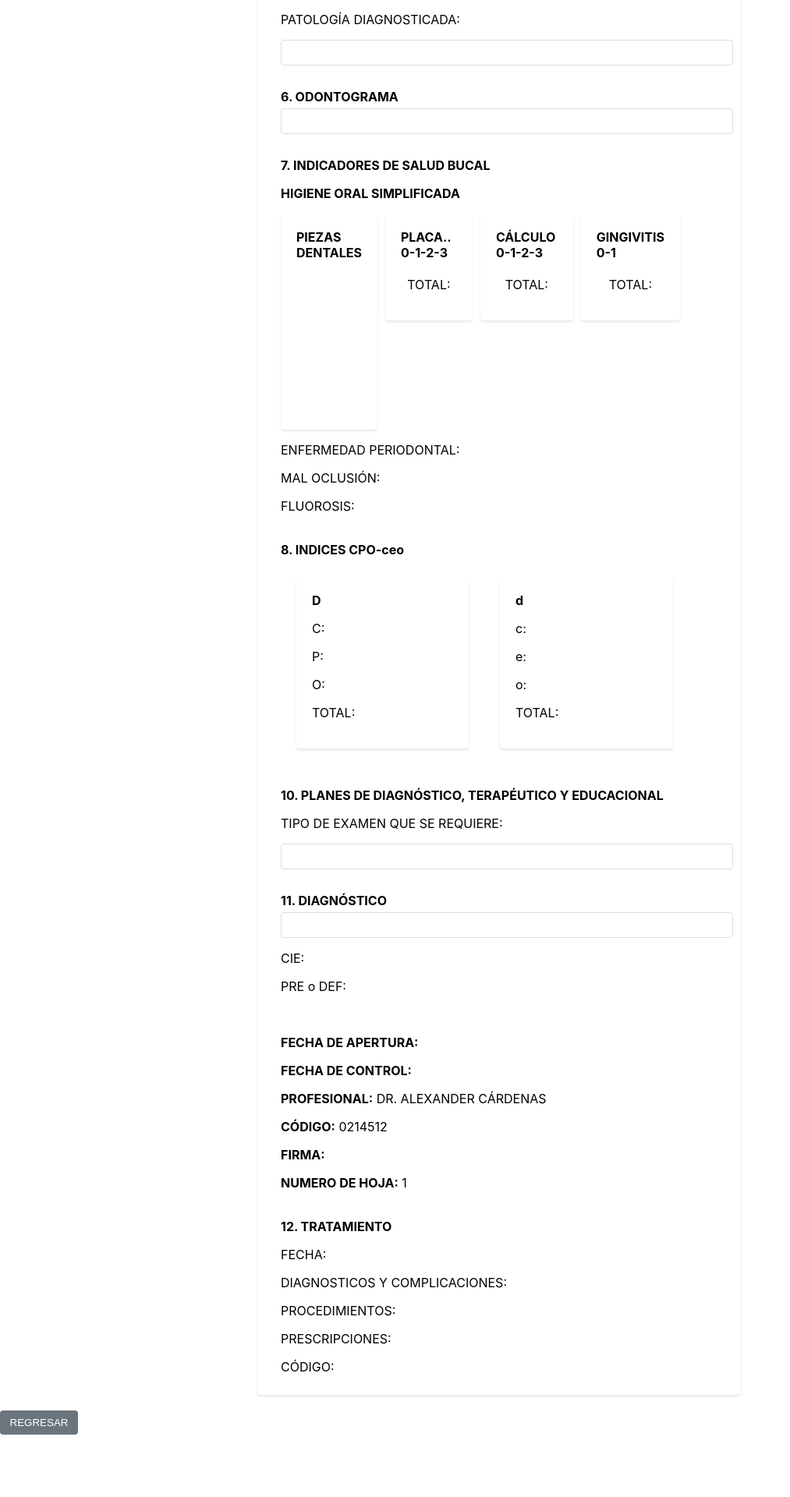
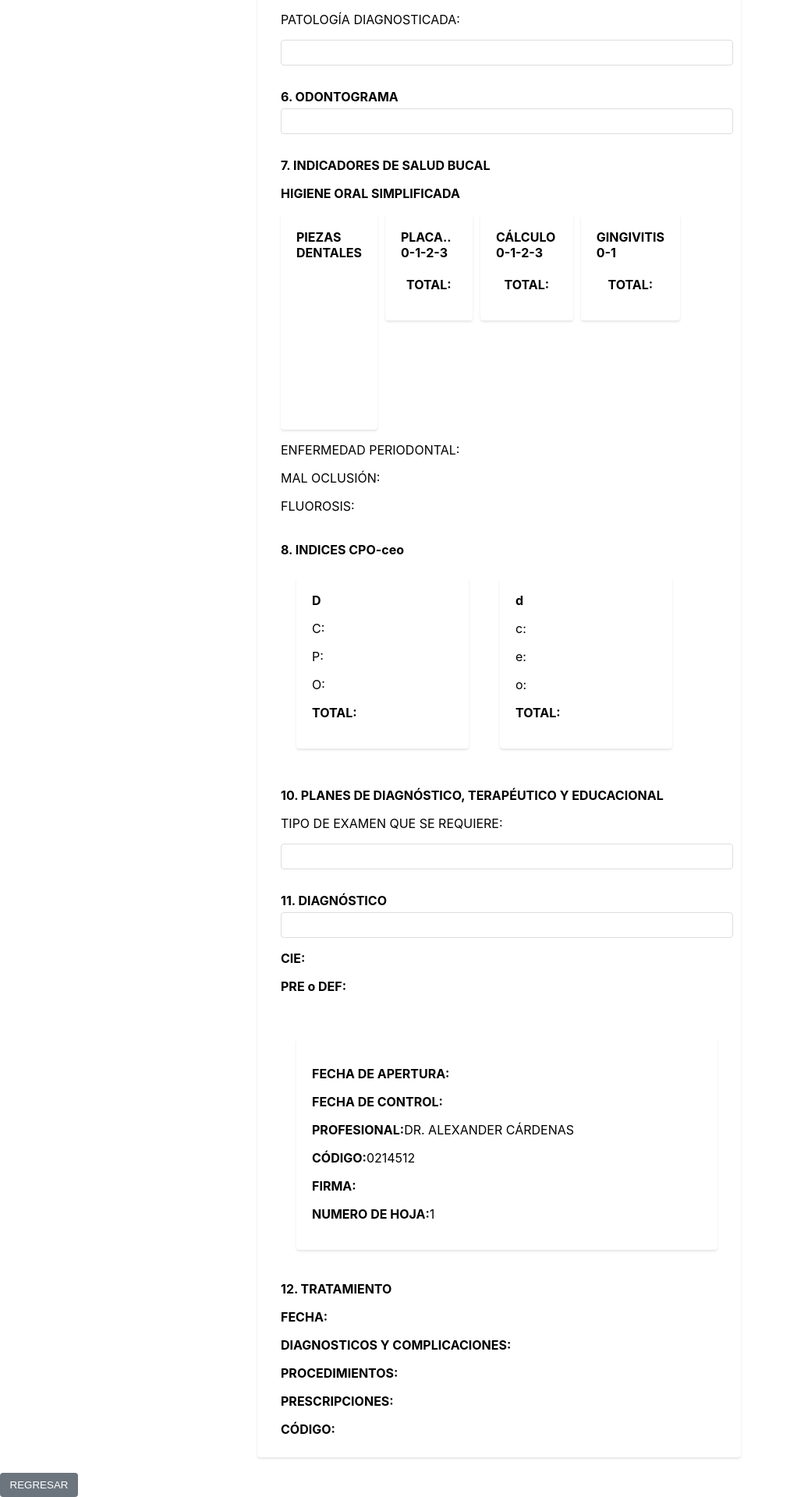
Before and after one commit to MgkJosue/FrontEnd-Portodent, a React (Create React App) app: page /ver-consulta/1 in a window 1280 px wide. Shown: the part 883-2803 px from the top of the page at 78% size, without its empty margins (0-1013 px from the left). Before the commit the page ends 2723 px from the top, so only its background shows below. Built offline with nearby package versions, Linux system fonts and the light colour scheme; no server answers.

Commit message:
diseño nuevo

```diff
--- a/src/styles/Principal.css
+++ b/src/styles/Principal.css
@@ -9,6 +9,17 @@
   display: flex;
   align-items: center;
   padding: 0 20px;
+
+  position: relative;
+}
+
+.topbar-image {
+  position: absolute;
+  bottom: -615px; /* Ajusta el valor según el espacio que quieras entre el topbar y la imagen */
+  left: 0px; /* Ajusta el valor para posicionar la imagen a la izquierda del topbar */
+  max-height: auto; /* Ajusta la altura máxima según tus necesidades */
+  width: 1288px;
+  height: 615px;
 }
 
 .logo-container {
--- a/src/views/Principal.js
+++ b/src/views/Principal.js
@@ -2,6 +2,7 @@ import React from 'react';
 import '../styles/Principal.css';
 import logo from '../images/portodentB7B7B7-300x129.png'; // Ruta de la imagen del logo
 import { Link } from 'react-router-dom';
+import back from '../images/foroPortodent.jpeg';
 
 export default function Principal() {
   return (
@@ -18,6 +19,7 @@ export default function Principal() {
         <div className="logo-container">
           <img src={logo} alt="Logo" className="logo" />
         </div>
+        <img src={back} alt="Imagen" className="topbar-image" />
       </div>
       <br/>
     </div>
--- a/src/views/VerConsulta.js
+++ b/src/views/VerConsulta.js
@@ -242,7 +242,7 @@ export default function Consulta() {
               <p>{consulta.Placa36_37_75}</p>
               <p>{consulta.Placa31_41_71}</p>
               <p>{consulta.Placa46_47_85}</p>
-              <p>TOTAL: {consulta.TotalPlaca}</p>
+              <p><strong>TOTAL:</strong> {consulta.TotalPlaca}</p>
             </div>
 
           </div>
@@ -255,7 +255,7 @@ export default function Consulta() {
               <p>{consulta.Calculo36_37_75}</p>
               <p>{consulta.Calculo31_41_71}</p>
               <p>{consulta.Calculo46_47_85}</p>
-              <p>TOTAL: {consulta.TotalCalculo}</p>
+              <p><strong>TOTAL:</strong> {consulta.TotalCalculo}</p>
             </div>
 
           </div>
@@ -268,7 +268,7 @@ export default function Consulta() {
               <p>{consulta.Gingivitis36_37_75}</p>
               <p>{consulta.Gingivitis31_41_71}</p>
               <p>{consulta.Gingivitis46_47_85}</p>
-              <p>TOTAL: {consulta.TotalGingivitis}</p>
+              <p><strong>TOTAL:</strong> {consulta.TotalGingivitis}</p>
             </div>
           </div>
         </div>
@@ -285,14 +285,14 @@ export default function Consulta() {
             <p>C: {consulta.IndiceC}</p>
             <p>P: {consulta.IndiceP}</p>
             <p>O: {consulta.IndiceO}</p>
-            <p>TOTAL:{consulta.TotalCPO} </p>
+            <p><strong>TOTAL:</strong>{consulta.TotalCPO} </p>
           </div>
           <div class="column">
-            <label><strong>d</strong></label>
+            <label ><strong>d</strong></label>
             <p>c: {consulta.Indicedc}</p>
             <p>e: {consulta.Indicede}</p>
             <p>o: {consulta.Indicedo}</p>
-            <p>TOTAL: {consulta.Totalceo}</p>
+            <p><strong>TOTAL:</strong> {consulta.Totalceo}</p>
           </div>
         </div>
       </div>
@@ -306,11 +306,11 @@ export default function Consulta() {
       <div className="input-group">
         <label htmlFor="Diagnostico"><strong>11. DIAGNÓSTICO</strong></label>
         <input type="text" name="Diagnostico" id="Diagnostico" onChange={handleChange} value={consulta.Diagnostico} readOnly/>
-        <p>CIE: {consulta.Cie}</p>
-        <p>PRE o DEF: {consulta.PreoDef}</p>
+        <p><strong>CIE:</strong> {consulta.Cie}</p>
+        <p><strong>PRE o DEF:</strong> {consulta.PreoDef}</p>
       </div>
       <br></br>
-      <div className="input-group">
+      <div className="column">
         <p><strong>FECHA DE APERTURA:</strong> </p>
         <p><strong>FECHA DE CONTROL:</strong> {consulta.FechaProximaConsulta}</p>
         <p><strong>PROFESIONAL:</strong> DR. ALEXANDER CÁRDENAS </p>
@@ -321,11 +321,11 @@ export default function Consulta() {
       <br></br>
       <div className="input-group">
         <label htmlFor="Tratamientos"><strong>12. TRATAMIENTO</strong></label>
-        <p>FECHA: {consulta.FechaConsulta}</p>
-        <p>DIAGNOSTICOS Y COMPLICACIONES: {consulta.Tratamientos}</p>
-        <p>PROCEDIMIENTOS: {consulta.Procedimientos}</p>
-        <p>PRESCRIPCIONES: {consulta.Prescripcion}</p>
-        <p>CÓDIGO: {consulta.Codigo}</p>
+        <p><strong>FECHA:</strong> {consulta.FechaConsulta}</p>
+        <p><strong>DIAGNOSTICOS Y COMPLICACIONES:</strong> {consulta.Tratamientos}</p>
+        <p><strong>PROCEDIMIENTOS: </strong>{consulta.Procedimientos}</p>
+        <p><strong>PRESCRIPCIONES:</strong> {consulta.Prescripcion}</p>
+        <p><strong>CÓDIGO:</strong> {consulta.Codigo}</p>
       </div>
 
 
```
Also changed, not shown: src/images/foroPortodent.jpeg (added).
